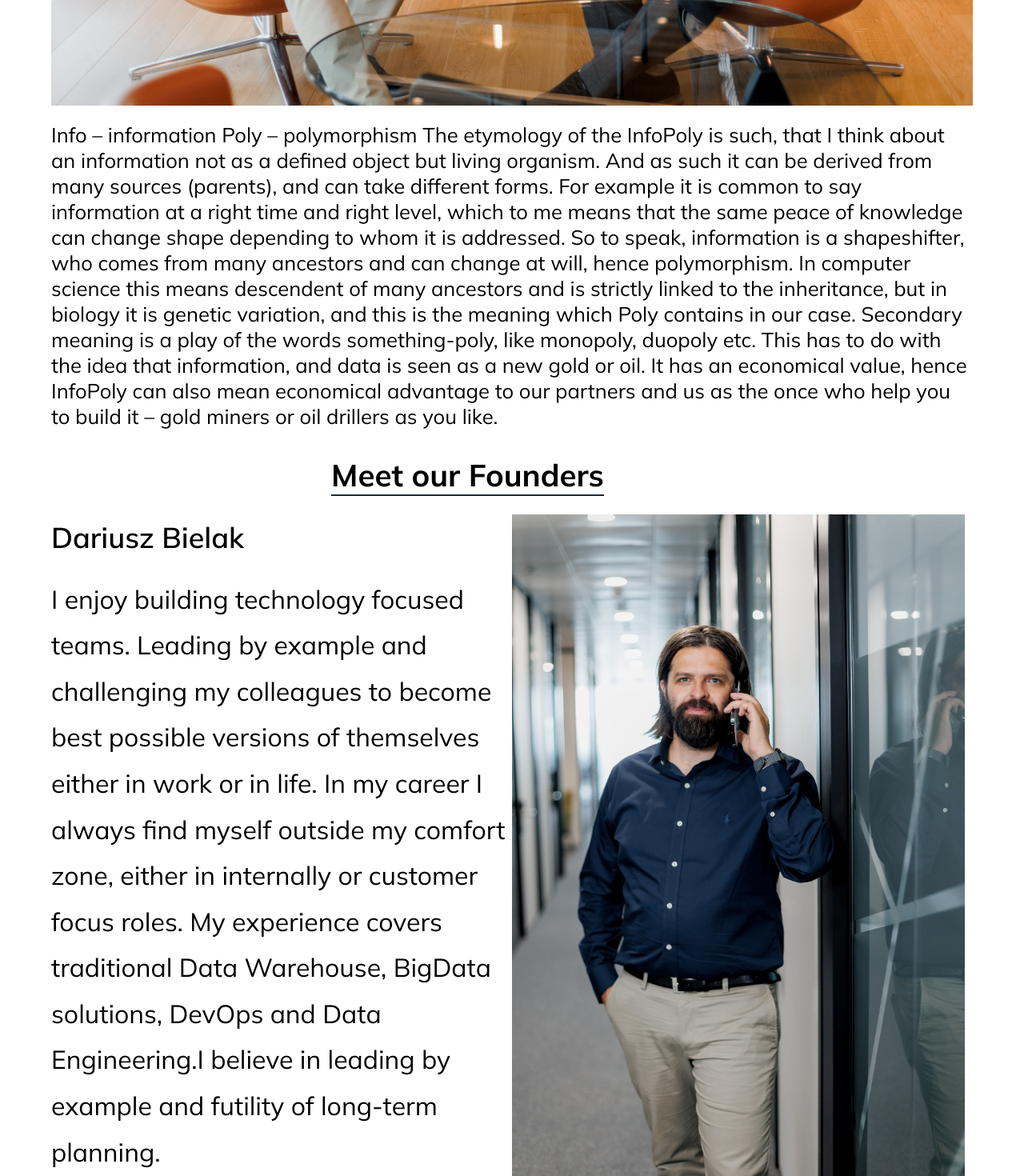
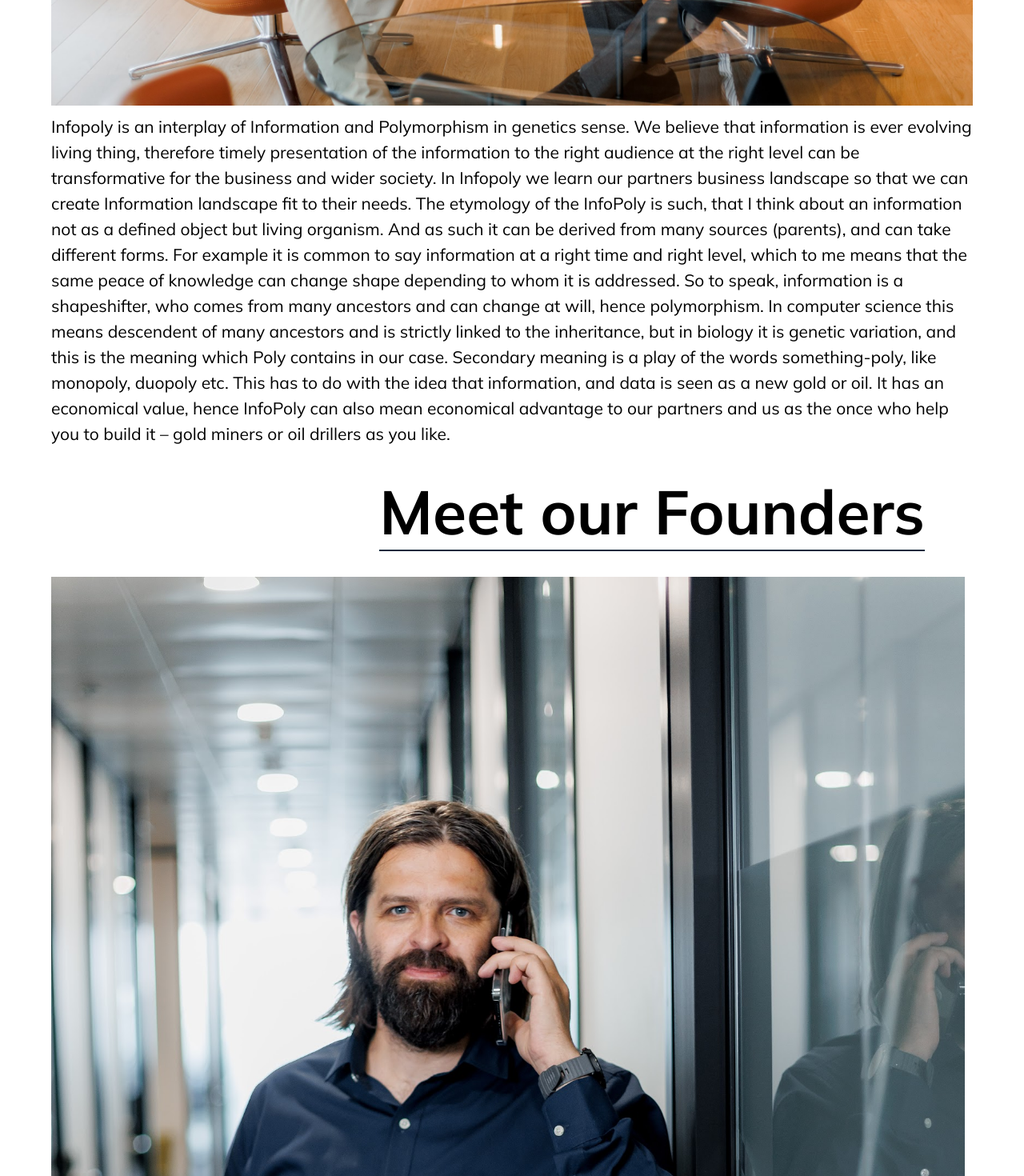
Before and after one commit to KaterynaHruvman/Infopoly, a React (Create React App) app: page /aboutus in a window 1280 px wide. Shown: the part 700-2170 px from the top of the page at 80% size. Built offline with nearby package versions, Linux system fonts and the light colour scheme.

Commit message:
style fixes

```diff
--- a/src/components/AboutUs/AboutUs.js
+++ b/src/components/AboutUs/AboutUs.js
@@ -12,16 +12,24 @@
         <>
             <Container>
                 <div className={styles.wrapper}>
-
-                    <img src={about_picture} className={styles.imgFounders} alt="infopoly founders" />
+                    <img
+                        src={about_picture}
+                        className={styles.imgFounders}
+                        alt="infopoly founders"
+                    />
                     <p className={styles.description}>
-                        Info – information Poly – polymorphism The etymology of the InfoPoly is
-                        such, that I think about an information not as a defined object but living
-                        organism. And as such it can be derived from many sources (parents), and can
-                        take different forms. For example it is common to say information at a right
-                        time and right level, which to me means that the same peace of knowledge can
-                        change shape depending to whom it is addressed. So to speak, information is
-                        a shapeshifter, who comes from many ancestors and can change at will, hence
+                        Infopoly is an interplay of Information and Polymorphism in genetics sense.
+                        We believe that information is ever evolving living thing, therefore timely
+                        presentation of the information to the right audience at the right level can
+                        be transformative for the business and wider society. In Infopoly we learn
+                        our partners business landscape so that we can create Information landscape
+                        fit to their needs. The etymology of the InfoPoly is such, that I think
+                        about an information not as a defined object but living organism. And as
+                        such it can be derived from many sources (parents), and can take different
+                        forms. For example it is common to say information at a right time and right
+                        level, which to me means that the same peace of knowledge can change shape
+                        depending to whom it is addressed. So to speak, information is a
+                        shapeshifter, who comes from many ancestors and can change at will, hence
                         polymorphism. In computer science this means descendent of many ancestors
                         and is strictly linked to the inheritance, but in biology it is genetic
                         variation, and this is the meaning which Poly contains in our case.
@@ -32,22 +40,39 @@
                         build it – gold miners or oil drillers as you like.
                     </p>
                 </div>
-                <span className={styles.title}> Meet our Founders</span>
-                <div className={styles.founders}>
-                    <div className={styles.text}>
-                        <p className={styles.name}>Dariusz Bielak</p>
-                        <p className={styles.bio}>I enjoy building technology focused teams. Leading by example and challenging my colleagues to become best possible versions of themselves either in work or in life. In my career I always find myself outside my comfort zone, either in internally or customer focus roles. My experience covers traditional Data Warehouse, BigData solutions, DevOps and Data Engineering.I believe in leading by example and futility of long-term planning.</p>
-                    </div>
-                    <img src={dariush_picture} className={styles.img} alt="infopoly founders" />
+                <div className={styles.foundersWrapper}>
+                <div className={styles.titleWrapper}>
+                    <span className={styles.title}> Meet our Founders</span>
                 </div>
                 <div className={styles.founders}>
                     <div className={styles.text}>
+                    <img src={dariush_picture} className={styles.img} alt="infopoly founders" />
+                        <p className={styles.name}>Dariusz Bielak</p>
+                        <p className={styles.bio}>
+                            I enjoy building technology focused teams. Leading by example and
+                            challenging my colleagues to become best possible versions of themselves
+                            either in work or in life. In my career I always find myself outside my
+                            comfort zone, either in internally or customer focus roles. My
+                            experience covers traditional Data Warehouse, BigData solutions, DevOps
+                            and Data Engineering.I believe in leading by example and futility of
+                            long-term planning.
+                        </p>
+                    </div>
+                </div>
+                <div className={styles.founders}>
+                    <div className={styles.text}>
+                    <img src={matt_picture} className={styles.img} alt="infopoly founders" />
                         <p className={styles.name}>Matthew Thrower</p>
-                        <p className={styles.bio}>I have worked with data for all my career and love liaising with my clients to bring their ideas to life and give them insights into their data they had previously thought impossible. Although the technologies, datasets and methods may change these values still underpin my work. </p>
+                        <p className={styles.bio}>
+                            I have worked with data for all my career and love liaising with my
+                            clients to bring their ideas to life and give them insights into their
+                            data they had previously thought impossible. Although the technologies,
+                            datasets and methods may change these values still underpin my work.
+                        </p>
                     </div>
-                    <img src={matt_picture} className={styles.img} alt="infopoly founders" />
                 </div>
-            </Container >
+                </div>
+            </Container>
             <FooterSmall />
         </>
     );
--- a/src/components/AboutUs/AboutUs.module.css
+++ b/src/components/AboutUs/AboutUs.module.css
@@ -4,69 +4,77 @@
     padding-bottom: 20px;
     padding-left: 10px;
     padding-right: 10px;
+    font-family: 'Mulish';
 }
 
 .wrapper{
     margin-top: 64px;
 }
+
 .imgFounders{
     width: 100%;
 }
+
 .description{
-    font-size: 2vw;
-  line-height: 2.5vw;
-  font-family: 'Mulish';
-  padding-top: 20px;
-  padding-bottom: 20px;
+    font-size: 4vw;
+    line-height: 6vw;
+    margin-top: 10px;
+    margin-bottom: 30px;
 }
+
 .bio{
-    font-family: 'Mulish';
-    padding-top: 20px;
-    line-height: 2.5vw;
-
-    font-family: 'Mulish';
-    font-size: 2.5vw;
-    line-height: 4.5vw;
+    margin-top: 10px;
+    font-size: 4vw;
+    line-height: 6vw;
     font-weight: 500;
 }
+
+.titleWrapper {
+    text-align: center;
+}
+
+.foundersWrapper {
+  box-sizing: border-box;
+    padding-bottom: 30px;
+}
+
 .title{
     font-weight: 700;
-    font-size: 3vw;
-    line-height: 6vw;
+    font-size: 6vw;
+    line-height: 8vw;
     border-bottom: 2px solid  #152A3D;
-    margin-left: 150px;
+}
 
+
+.founders{
+    margin-top: 30px;
+    display:flex;
+    flex-direction: column;
 }
-.founders{
-    padding-top: 10px;
-    display:flex;
-    justify-content:space-between;
 
-}
 .img{
-    width: 50%;
+    width: 100%;
     padding-bottom: 15px;
     padding-right: 10px;
 }
 
 .name{
-    font-family: 'Mulish';
-    font-size: 2.8vw;
+    font-size: 4.2vw;
     line-height: 4.5vw;
-    font-weight: 600;
+    font-weight: 700;
 }
+
 .text{
     display:flex;
     flex-direction: column;
+}
 
-}
 @media (min-width: 768px) and (max-width: 1199px) {
   .container{
     padding-bottom: 80px;
   }
   .title{
     margin-left:350px;
-
 }
 }
 
@@ -74,8 +82,19 @@
     .container{
         padding-bottom: 100px;
     }
-  .title{
+
+    .title {
         margin-left:350px;
+    }
 
+    .description{
+        font-size: 21px;
+        line-height: 2.5vw;
+    }
+
+    .bio{
+        line-height: 2.5vw;
+        font-size: 21px;
+        line-height: 2.5vw;
     }
 }
--- a/src/components/Header/Header.js
+++ b/src/components/Header/Header.js
@@ -20,17 +20,16 @@
 }
 const activeLink = {
     width: 120,
-    textAlign: 'center',
+    textAlign: "center",
     paddingTop: 10,
     paddingBottom: 10,
     paddingLeft: 20,
     paddingRight: 20,
     borderRadius: 55,
-    color: "white",
-    fontWeight: "700",
+    color: "black",
+    fontWeight: "800",
     pointerEvents: "none",
-    backgroundColor: "#059042"
-}
+};
 const Header = () => {
     return (
         <section className={styles.header}>
--- a/src/components/Header/Header.module.css
+++ b/src/components/Header/Header.module.css
@@ -81,7 +81,4 @@
     display: flex;
     align-items: center;
   }
-
-
-
 }
--- a/src/components/OurTeam/OurTeam.module.css
+++ b/src/components/OurTeam/OurTeam.module.css
@@ -17,7 +17,7 @@
 
 .title {
   font-weight: 700;
-  font-size: 4vw;
+  font-size: 6vw;
   line-height: 8vw;
   border-bottom: 2px solid  #152A3D;
 }
```
Lines whose indentation alone changed are shown as unchanged.
